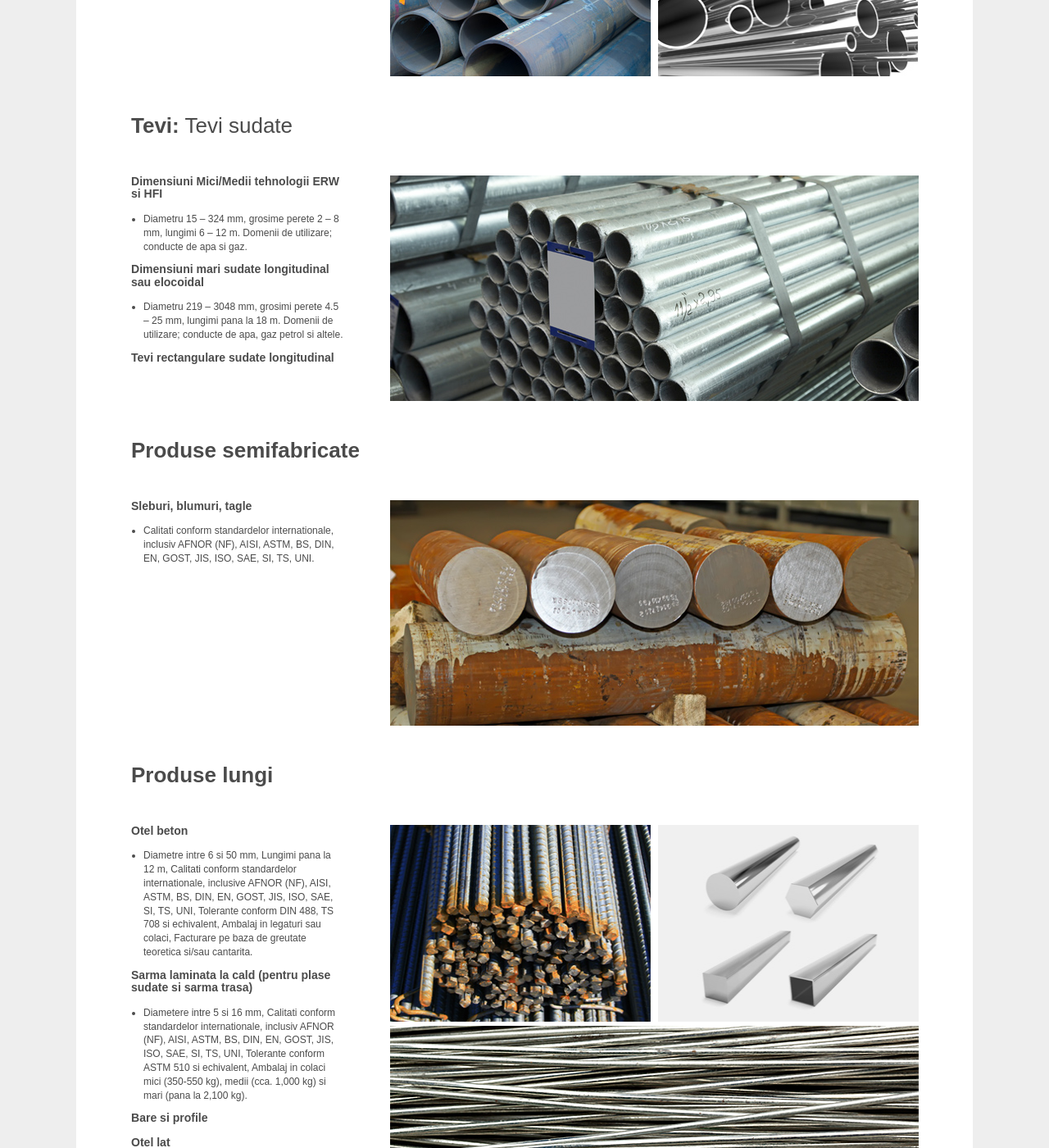
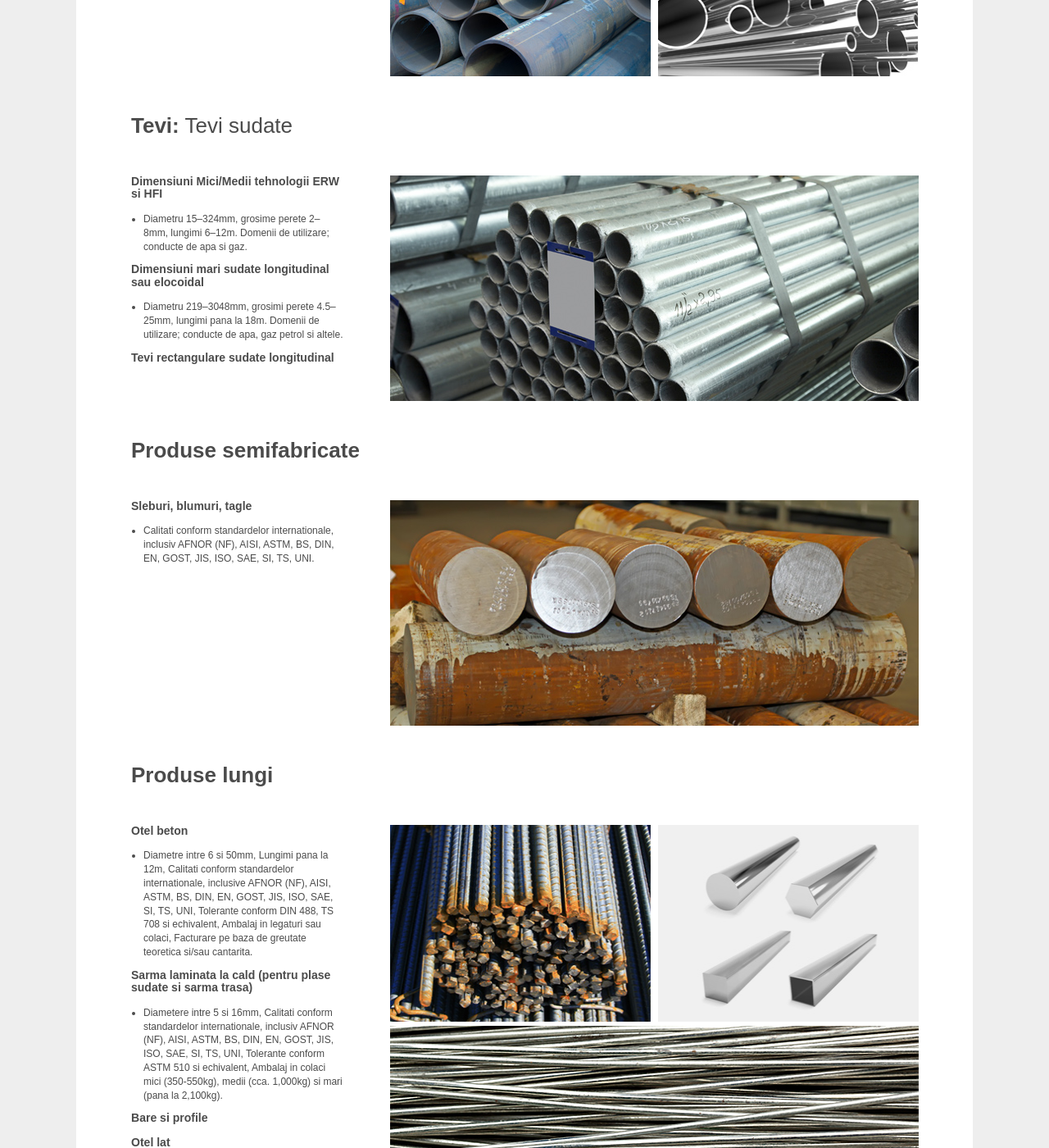
Before and after one commit to janosrusiczki/allmet-jekyll, a Jekyll site: the page built from ro/produse-otel/index.html, in a window 1280 px wide and 1400 px high, scrolled down 961 px. Shown: the whole window at 82% size. Built offline with Jekyll 4.4.1, drawn with Linux system fonts in a browser that asks for light colours; some web fonts are replaced; Markdown is read by kramdown in place of the engine named in the settings; some of the changed text lies outside the part shown.

Commit message:
Update index.html

```diff
--- a/ro/produse-otel/index.html
+++ b/ro/produse-otel/index.html
@@ -14,8 +14,8 @@ english_link: steel-products
   <div class="left">
     <h3>Tevi laminate cu diametru mic/mijlociu din otel carbon si aliat pana la 9% Cr si 1,5% Mo</h3>
     <ul>
-      <li>Tevi trase la rece cu diametru mic 6 - 120 mm, grosime de perete 1 - 6 mm, lungimi pana la 27 m.</li>
-      <li>Tevi laminate la cald cu diametru mediu 26.7 – 180 mm, grosime de perete 2.6 – 20 mm, lungimi pana la 25.1 m.</li>
+      <li>Tevi trase la rece cu diametru mic 6-120mm, grosime de perete 1-6mm, lungimi pana la 27m.</li>
+      <li>Tevi laminate la cald cu diametru mediu 26.7–180mm, grosime de perete 2.6–20mm, lungimi pana la 25.1m.</li>
     </ul>
     <p>Domenii de utilizare:</p>
     <ul>
@@ -26,7 +26,7 @@ english_link: steel-products
     </ul>
     <h3>Tevi laminate cu diametru mare din oteluri carbon si inalt aliate</h3>
     <ul>
-      <li>Diametru 190 – 508 mm, grosime de perete 5 – 100 mm</li>
+      <li>Diametru 190–508mm, grosime de perete 5–100mm</li>
     </ul>
     <h3>Tevi inox</h3>
     <h3>Tevi laminate declasificate (second choice)</h3>
@@ -47,11 +47,11 @@ english_link: steel-products
   <div class="left">
     <h3>Dimensiuni Mici/Medii tehnologii ERW si HFI</h3>
     <ul>
-      <li>Diametru 15 – 324 mm, grosime perete 2 – 8 mm, lungimi 6 – 12 m. Domenii de utilizare; conducte de apa si gaz.</li>
+      <li>Diametru 15–324mm, grosime perete 2–8mm, lungimi 6–12m. Domenii de utilizare; conducte de apa si gaz.</li>
     </ul>
     <h3>Dimensiuni mari sudate longitudinal sau elocoidal</h3>
     <ul>
-      <li>Diametru 219 – 3048 mm, grosimi perete 4.5 – 25 mm, lungimi pana la 18 m. Domenii de utilizare; conducte de apa, gaz petrol si altele.</li>
+      <li>Diametru 219–3048mm, grosimi perete 4.5–25mm, lungimi pana la 18m. Domenii de utilizare; conducte de apa, gaz petrol si altele.</li>
     </ul>
     <h3>Tevi rectangulare sudate longitudinal</h3>
   </div>
@@ -78,28 +78,28 @@ english_link: steel-products
   <div class="left">
     <h3>Otel beton</h3>
     <ul>
-      <li>Diametre intre 6 si 50 mm, Lungimi pana la 12 m, Calitati conform standardelor internationale, inclusive AFNOR (NF), AISI, ASTM, BS, DIN, EN, GOST, JIS, ISO, SAE, SI, TS, UNI, Tolerante conform DIN 488, TS 708 si echivalent, Ambalaj in legaturi sau colaci, Facturare pe baza de greutate teoretica si/sau cantarita.</li>
+      <li>Diametre intre 6 si 50mm, Lungimi pana la 12m, Calitati conform standardelor internationale, inclusive AFNOR (NF), AISI, ASTM, BS, DIN, EN, GOST, JIS, ISO, SAE, SI, TS, UNI, Tolerante conform DIN 488, TS 708 si echivalent, Ambalaj in legaturi sau colaci, Facturare pe baza de greutate teoretica si/sau cantarita.</li>
     </ul>
     <h3>Sarma laminata la cald (pentru plase sudate si sarma trasa)</h3>
     <ul>
-      <li>Diametere intre 5 si 16 mm, Calitati conform standardelor internationale, inclusiv AFNOR (NF), AISI, ASTM, BS, DIN, EN, GOST, JIS, ISO, SAE, SI, TS, UNI, Tolerante conform ASTM 510 si echivalent, Ambalaj in colaci mici (350-550 kg), medii (cca. 1,000 kg) si mari (pana la 2,100 kg).</li>
+      <li>Diametere intre 5 si 16mm, Calitati conform standardelor internationale, inclusiv AFNOR (NF), AISI, ASTM, BS, DIN, EN, GOST, JIS, ISO, SAE, SI, TS, UNI, Tolerante conform ASTM 510 si echivalent, Ambalaj in colaci mici (350-550kg), medii (cca. 1,000kg) si mari (pana la 2,100kg).</li>
     </ul>
     <h3>Bare si profile</h3>
     <h3>Otel lat</h3>
     <ul>
-      <li>Dimensiuni intre 10 si 120 mm, grosimi intre 3 – 15 mm, lungime 12 m.</li>
+      <li>Dimensiuni intre 10 si 120 mm, grosimi intre 3–15mm, lungime 12m.</li>
     </ul>
     <h3>Bare patrate</h3>
     <ul>
-      <li>Dimensiuni intre 8 – 40 mm, lungime 12 m</li>
+      <li>Dimensiuni intre 8–40mm, lungime 12m</li>
     </ul>
     <h3>Bare rotunde</h3>
     <ul>
-      <li>Diametru 5 – 60 mm, Lungime 12 m</li>
+      <li>Diametru 5– 60mm, Lungime 12m</li>
     </ul>
     <h3>Profile: mici / mijlocii</h3>
     <ul>
-      <li>Dimensiuni intre 20 – 120 mm, lungime 12 m</li>
+      <li>Dimensiuni intre 20–120mm, lungime 12m</li>
     </ul>
     <h3>IPN/UPN/HEA/HEB</h3>
     <ul>
@@ -143,19 +143,19 @@ english_link: steel-products
   <div class="left">
     <h3>Sarma trasa neagra</h3>
     <ul>
-      <li>Diametru 1–8 mm, colaci intre 100–1000 kg</li>
+      <li>Diametru 1–8 mm, colaci intre 100–1000kg</li>
     </ul>
     <h3>Sarma recoapta</h3>
     <ul>
-      <li>Diametru 1–5 mm, colaci intre 5–500 kg</li>
+      <li>Diametru 1–5 mm, colaci intre 5–500kg</li>
     </ul>
     <h3>Sarma ghimpata</h3>
     <ul>
-      <li>Galvanizata, diametru 2.5 mm, colaci 20–50 kg</li>
+      <li>Galvanizata, diametru 2.5mm, colaci 20–50kg</li>
     </ul>
     <h3>Sarma galvanizata</h3>
     <ul>
-      <li>Diametru 2–5 mm, colaci 5–500 kg</li>
+      <li>Diametru 2–5mm, colaci 5–500kg</li>
     </ul>
   </div>
   <div class="right">
```
